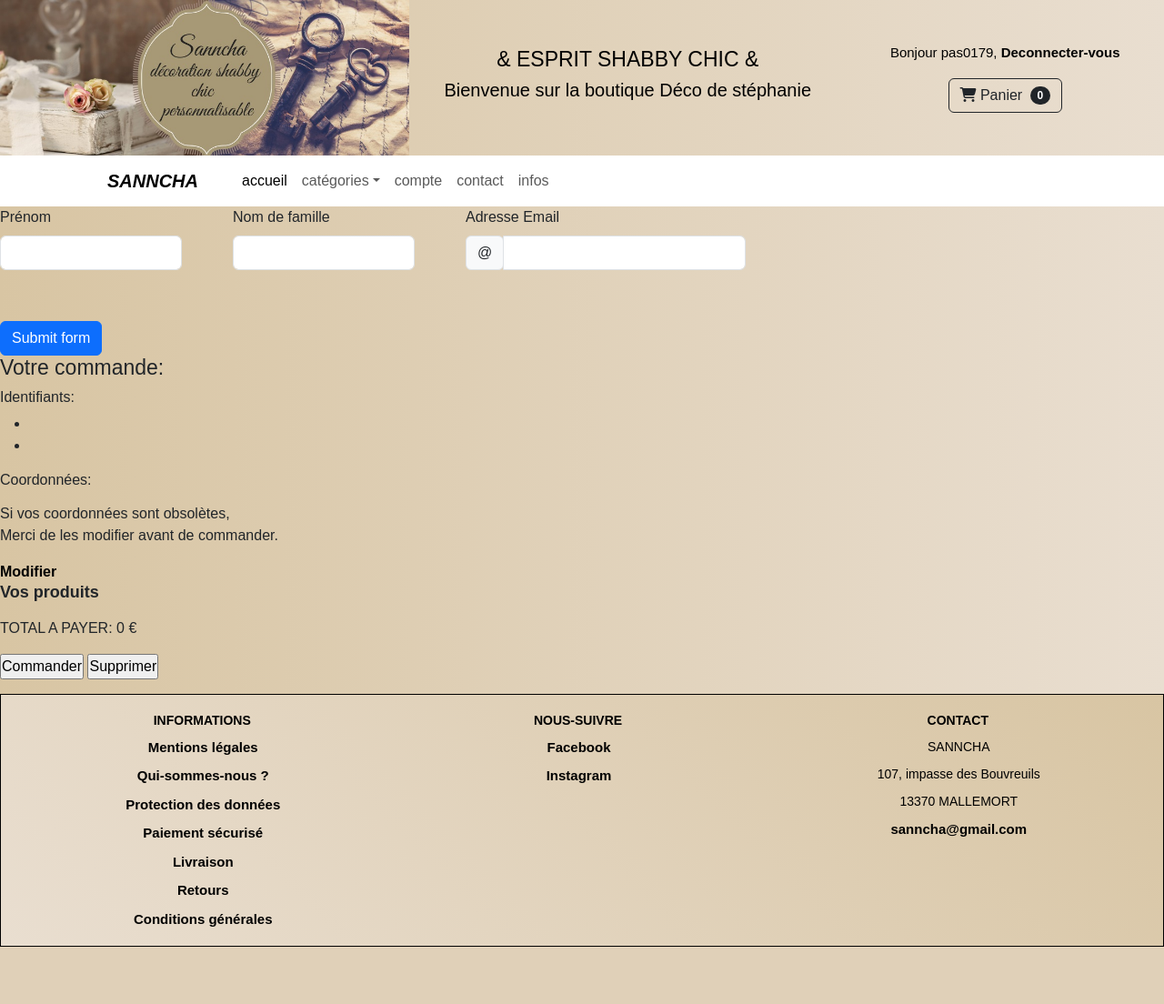
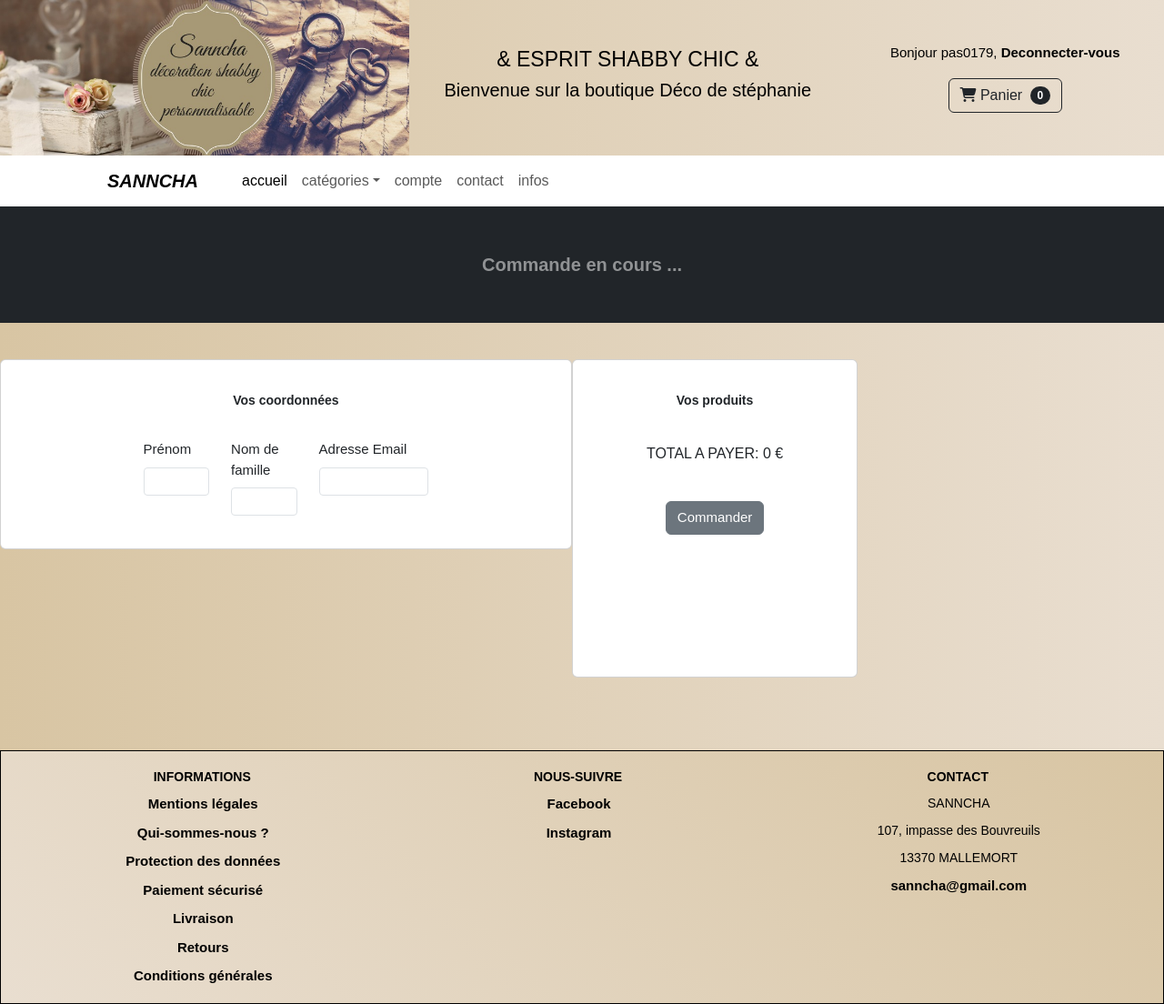
Before and after one commit to pas0179/django-ecommerce, a Django app: page /order/add_order/ in a window 1280 px wide. Shown: the whole page at 91% size. Before the commit the page ends 1041 px from the top, so only its background shows below. Run offline with Django 5.2, Linux system fonts and the light colour scheme; a user stored in the database is signed in; data comes from the database, SQL or seed files in the repository.

Commit message:
Feuille de style et fichier HTML revu pour Order

```diff
--- a/src/account/forms.py
+++ b/src/account/forms.py
@@ -49,11 +49,13 @@
             "genre",
             "date_of_birth",
             "address_primary",
+            "complement_adress_primary",
             "postal_code_primary",
             "city_primary",
             "phoneNumber1",
             "phoneNumber2",
             "address_secondery",
+            "complement_adress_secondary",
             "postal_code_secondery",
             "city_secondery",
         ]
--- a/src/account/models.py
+++ b/src/account/models.py
@@ -11,11 +11,13 @@
     user = models.OneToOneField(settings.AUTH_USER_MODEL, on_delete=models.CASCADE)
     date_of_birth = models.DateField(blank=True, null=True)
     address_primary = models.CharField(max_length=250)
+    complement_adress_primary = models.CharField(max_length=250, blank=True, null=True)
     postal_code_primary = models.CharField(max_length=20)
     city_primary = models.CharField(max_length=100)
     phoneNumber1 = models.CharField(max_length=16, blank=True, null=True)
     phoneNumber2 = models.CharField( max_length=16, blank=True, null=True)
     address_secondery = models.CharField(max_length=250, blank=True, null=True)
+    complement_adress_secondary = models.CharField(max_length=250, blank=True, null=True)
     postal_code_secondery = models.CharField(max_length=20, blank=True, null=True)
     city_secondery = models.CharField(max_length=100, blank=True, null=True)
     genre = models.CharField(choices=GENRE, default=1, max_length=20)
--- a/src/cart/templates/cart/cart_detail.html
+++ b/src/cart/templates/cart/cart_detail.html
@@ -174,7 +174,7 @@
         document.getElementById("cart_quantity").innerHTML = json.quantity;
         document.getElementById("subtotal").innerHTML = json.subtotal;
         document.getElementById("total").innerHTML = total;
-        location.reload();
+        // location.reload();
       },
       error: function (xhr, errmsg, err) {}
     });
--- a/src/order/templates/order/create_order.html
+++ b/src/order/templates/order/create_order.html
@@ -8,125 +8,94 @@
 
 {% block content %}
 
-<div class="order-create">
+<div id="order-create">
+  <header class="bg-dark py-1">
+    <div class="container px-4 px-lg-5 my-5">
+        <div class="text-center text-white-50">
+            <h3 class="display-4 fw-bolder" style="font-size: 20px;">
+                Commande en cours ...
+            </h3>
+        </div>
+    </div>
+  </header>
   {% if request.user.is_authenticated %}
-    <form class="row g-3" style="gap: 40px;">
+  <div class="container-md-10" style="display: inline-flex; flex-wrap: wrap; margin-top: 40px; margin-bottom: 40px;">
+    <div class="col-sm-8 mb-2 mb-sm-0">
+      <div class="card" style="padding: 20px;">
+        <div class="card-body">
+          <h5 class="card-title" style="text-align: center;">Vos coordonnées</h5>
+            <form class="row g-4" style="font-size: 15px; margin-top: 10px;">
               {% for user in user_form %}
-        <div class="col-md-2">
+              <div class="col-md-2 input-group-sm">
                 <label for="validationServer01" class="form-label">Prénom</label>
                 <input type="text" class="form-control" id="validationServer01" value="{{ user.first_name }}">
               </div>
-
-        <div class="col-md-2">
+              <div class="col-md-2 input-group-sm">
                 <label for="validationServer02" class="form-label">Nom de famille</label>
                 <input type="text" class="form-control" id="validationServer02" value="{{ user.last_name }}">
               </div>
-        <div class="col-md-3">
+              <div class="col-md-3 input-group-sm">
                 <label for="validationServerUsername" class="form-label">Adresse Email</label>
-          <div class="input-group has-validation">
-            <span class="input-group-text" id="inputGroupPrepend3">@</span>
                   <input type="text" class="form-control" id="validationServerUsername" value="{{ user.email }}">
-          </div>
               </div>
               {% endfor %}
               {% for profile in profile_form %}
-        <div class="col-md-2">
+              <div class="col-md-2 input-group-sm">
                   <label for="validationServer01" class="form-label">N° Téléphone</label>
                   <input type="text" class="form-control" id="validationServer01" value="{{ profile.phoneNumber1 }}">
               </div>
-        <div class="col-md-5">
+              <div class="col-md-6 input-group-sm">
                 <label for="validationServer03" class="form-label">Adresse de livraison</label>
                 <input type="text" class="form-control" id="validationServer03" value="{{ profile.address_primary}}">
-          <div id="validationServer03Feedback" class="invalid-feedback">
-            Merci d'indiquer une adresse valide
+              </div>
+              <div class="col-md-6 input-group-sm">
+                <label for="validationServer03" class="form-label">Complément adresse</label>
+                <input type="text" class="form-control" id="validationServer03" value="{{ profile.complement_address_primary}}">
+              </div>
+              <div class="col-md-2 input-group-sm">
+                <label for="validationServer04" class="form-label">Ville</label>
+                <!--<select class="form-select" id="validationServer04" value="{{ profile.city_primary}}">
+                  <option selected disabled value="">Choisisser...</option>
+                  <option>...</option>
+                </select>-->
+                <input type="text" class="form-control" id="validationServer03" value="{{ profile.city_primary}}">
+              </div>
+              <div class="col-md-2 input-group-sm">
+                <label for="validationServer05" class="form-label">Code Postal</label>
+                <input type="text" class="form-control" id="validationServer05" value="{{ profile.postal_code_primary}}">
+              </div>
+              <div class="modif" style="text-align: center;">
+                <p>Si vos coordonnées sont obsolètes, merci de les modifier avant de commander.<span class="btn btn-secondary" style="margin-left: 20px;"><a href="{% url 'edit' %}">Modifier</a></span></p>
+              </div>
+              {% endfor %}
+            </form>
+            {% endif %}
         </div>
       </div>
-        <div class="col-md-3">
-          <label for="validationServer04" class="form-label">Ville</label>
-          <select class="form-select" id="validationServer04" value="{{ profile.city_primary}}">
-            <option selected disabled value="">Choisisser...</option>
-            <option>...</option>
-          </select>
     </div>
-        <div class="col-md-3">
-          <label for="validationServer05" class="form-label">Code Postal</label>
-          <input type="text" class="form-control" id="validationServer05" value="{{ profile.postal_code_primary}}">
+    <div class="col-sm-4 mb-2 mb-sm-0" style="max-width: 100%; margin-left: auto; margin-right: auto;">
+      <div class="card" style="min-height: 350px;">
+        <div class="card-body" style="align-self: center;">
+          <h5 class="card-title" style="padding: 10px; text-align: center; margin-top: 10px;">Vos produits</h5>
+          <div style="padding: 20px;">
+              {% for item in cart %}
+                <p class="card-text" style="font-size: 15.5px;">{{ item.quantity }} x {{ item.product.name }} <span>: {{ item.total_price }} €</span></p>
+              {% endfor %}
+              <p class="card-text" style="text-align:left; font-size: 16px;">TOTAL A PAYER: {{ cart.get_total_price }} €</p>
+          </div>
+          <div class="but" style="margin-top: 20px; display: flex; justify-content: center;">
+              <form method="post">
+                  <p style="font-size: 15px;">
+                      <input type="submit" class="btn btn-secondary" value="Commander" style="font-size: 15px;">
 
-        </div>
-        {% endfor %}
-        <div class="col-12">
-          <button class="btn btn-primary" type="submit">Submit form</button>
-        </div>
-      </form>
-      {% endif %}
-
-
-
-
-
-
-
-
-
-
-
-
-
-
-
-    <h1>Votre commande:</h1>
-    <div class="group">
-        <div class="order-form">
-            <h4>Identifiants: </h4>
-            {% if request.user.is_authenticated %}
-                <ul>
-                    {% for user in user_form %}
-
-                    <li>{{ user.first_name }}</li>
-                    <li>{{ user.last_name }}</li>
-
-                    {% endfor %}
-                </ul>
-                <h4>Coordonnées: </h4>
-                <ul>
-                    {% for profile in profile_form %}
-                    <li>{{ profile.date_of_birth }}</li>
-                    <li>{{ profile.address_primary }}</li>
-                    <li>{{ profile.postal_code_primary }}</li>
-                    <li>{{ profile.city_primary }}</li>
-                    <li>{{ profile.phoneNumber1 }}</li>
-                    <li>{{ profile.phoneNumber2|default:"--------------" }}</li>
-                    {% endfor %}
-                </ul>
-                <div class="modif">
-                    <p>Si vos coordonnées sont obsolètes,<br/> Merci de les modifier avant de commander.</p>
-                    <span class="button"><a href="{% url 'edit' %}">Modifier</a></span>
-                </div>
-            {% endif %}
-        </div>
-        <div class="order-info">
-            <h3>Vos produits</h3>
-            <ul>
-                {% for item in cart %}
-                <li>
-                    {{ item.quantity }}x {{ item.product.name }}
-                    <span>{{ item.total_price }} €</span>
-                </li>
-                {% endfor %}
-            </ul>
-            <p>TOTAL A PAYER: {{ cart.get_total_price }} €</p>
-            <div class="but">
-                <form method="post">
-                    <p>
-                        <input type="submit" "btn btn-secondary" value="Commander">
-                        <input type="submit" "btn btn-secondary" value="Supprimer">
                   </p>
                   {% csrf_token %}
               </form>
           </div>
         </div>
       </div>
-
+    </div>
+  </div>
 </div>
 
 {% endblock content %}
--- a/src/product/templates/product/product.html
+++ b/src/product/templates/product/product.html
@@ -101,7 +101,7 @@
             success: function(json){
                 // console.log(json)
                 document.getElementById("cart_quantity").textContent = json.qty
-                document.getElementById("cart-info").innerHTML = "Un produit(s) a été ajouté a votre panier";
+                document.getElementById("cart-info").innerHTML = json.message;
             },
 
             error: function(xhr, errmsg, err){
--- a/src/static/css/style.css
+++ b/src/static/css/style.css
@@ -35,7 +35,7 @@
 }
 
 a:hover {
-    color: #dbae5f;
+    color: #000000;
 }
 
 a::before {
@@ -47,8 +47,8 @@
     width: 0%;
     content: '';
     color: transparent;
-    background: linear-gradient(45deg, #fdfdfd, #f8cd82);
-    height: 1px;
+    background: black;
+    height: 0px;
     transition: all 0.3sec;
 }
 
@@ -394,7 +394,8 @@
     margin-right: auto;
 }
 #edit-compte .group .block {
-    width: 100%;
+    width: 90%;
+    padding: 40px;
     display: flex;
     flex-wrap: wrap;
     font-size: 15px;
@@ -624,3 +625,13 @@
 #form-contact .corps-formulaire form textarea {
     padding: 10px;
 }
+
+/* Order create ***************************************************/
+#order-create {
+    width: 100%;
+    margin-bottom: 40px;
+}
+
+#order-create form {
+    justify-content: center;
+}
--- a/src/store/templates/navbar.html
+++ b/src/store/templates/navbar.html
@@ -76,7 +76,10 @@
                         </ul>
                     </li>
                     {% if request.user.is_authenticated %}
-                    <li class="nav-item"><a class="nav-link" href="{% url 'dashboard' %}#dashboard">compte</a></li>
+                        <li class="nav-item"><a class="nav-link" href="{% url 'dashboard' %}#dashboard">compte</a></li>
+                        {% if cart %}
+                        <li class="nav-item"><a class="nav-link" href="{% url 'add_order' %}">commande-en-cours</a></li>
+                        {% endif %}
                     {% endif %}
                     <li class="nav-item"><a class="nav-link" href="{% url 'contact' %}#form-contact">contact</a></li>
                     <li class="nav-item"><a class="nav-link" href="">infos</a></li>
```
Also changed, not shown: src/account/templates/account/edit.html (+10 -2 lines), src/cart/views.py (+23 -8 lines), src/product/stock.py (line endings or trailing spaces). Lines whose indentation alone changed are shown as unchanged.
